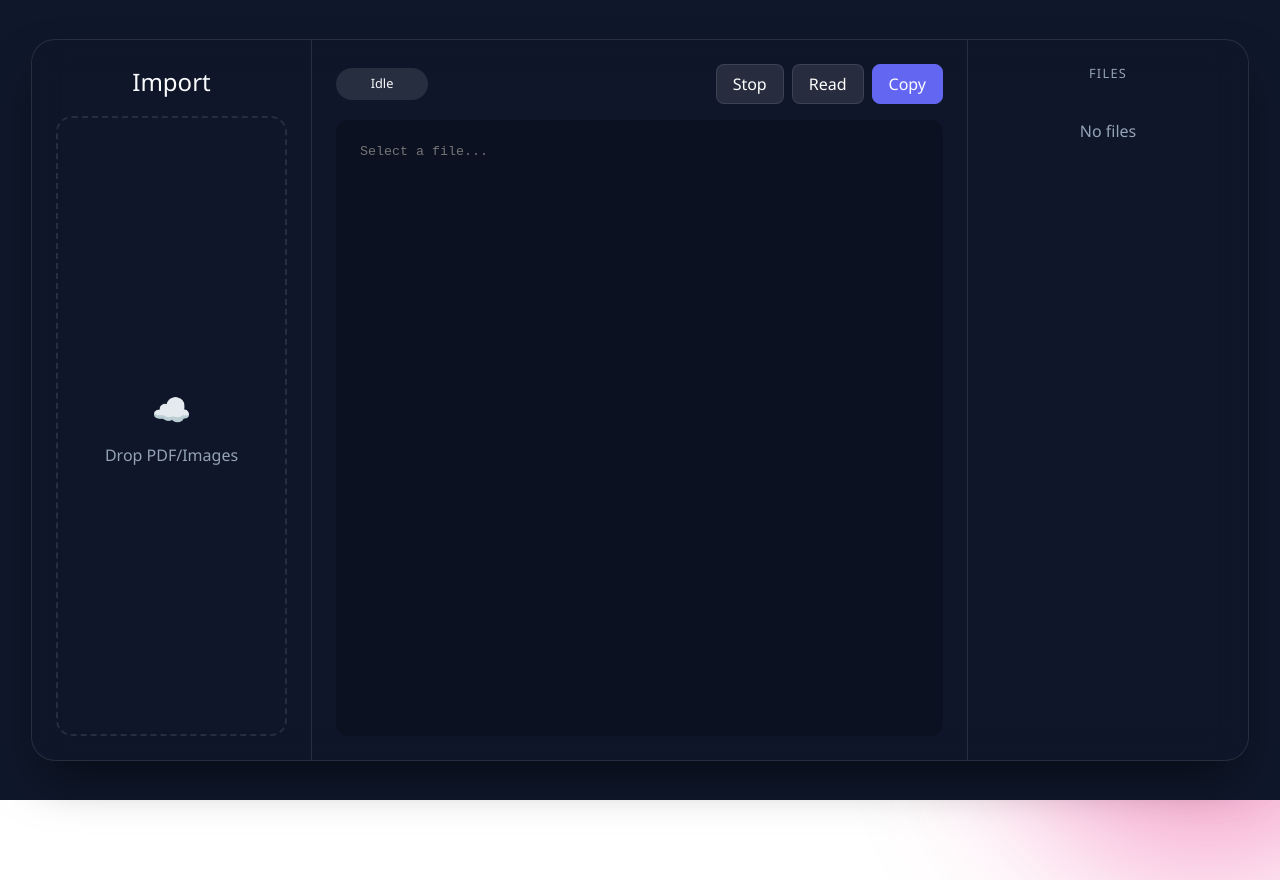
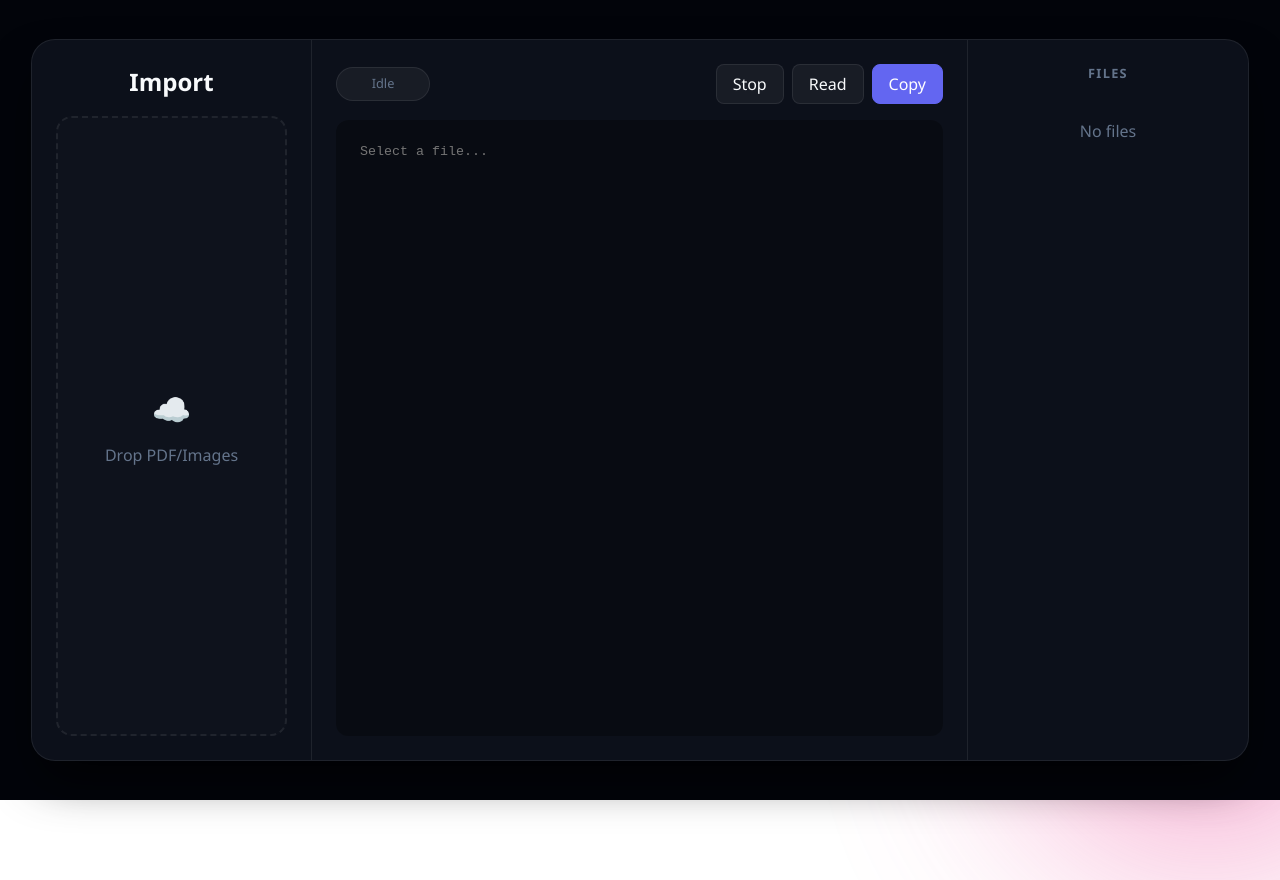
Before and after one commit to Error10H1/Batch-PDF-Converter, a React (Vite) app: page / in a window 1280 px wide. Shown: the top 880 px of the page. Built offline with nearby package versions, Linux system fonts and the light colour scheme.

Commit message:
Update App.jsx

```diff
--- a/src/App.jsx
+++ b/src/App.jsx
@@ -1,15 +1,19 @@
 import React, { useState, useEffect } from 'react';
 
-// --- CSS Styles (Glassmorphism, Centering & Mobile Responsive) ---
+// --- CSS Styles (Deep Dark Theme + Glassmorphism + Mobile Layout) ---
 const styles = `
   :root {
     --primary: #6366f1;
     --accent-pink: #ec4899;
-    --bg-dark: #0f172a;
+
+    /* UPDATED: Deep Dark Palette */
+    --bg-dark: #02040a;         /* Deep Navy/Black */
     --text-main: #f8fafc;
-    --text-muted: #94a3b8;
-    --glass-bg: rgba(15, 23, 42, 0.6);
-    --glass-border: rgba(255, 255, 255, 0.1);
+    --text-muted: #64748b;
+
+    /* UPDATED: Darker, more opaque glass */
+    --glass-bg: rgba(13, 17, 28, 0.95);
+    --glass-border: rgba(255, 255, 255, 0.08);
   }
 
   /* FIXED: Added Flex Centering to Body so the app sits in the middle of the screen */
@@ -32,24 +36,29 @@ const styles = `
     width: 95vw;
     height: 90vh;
     background: var(--glass-bg);
-    backdrop-filter: blur(16px);
+    backdrop-filter: blur(20px); /* Increased blur for dark mode */
     border: 1px solid var(--glass-border);
     border-radius: 24px;
-    box-shadow: 0 25px 50px -12px rgba(0, 0, 0, 0.5);
+    box-shadow: 0 25px 50px -12px rgba(0, 0, 0, 0.8); /* Darker shadow */
     display: grid;
     grid-template-columns: 280px 1fr 280px;
     overflow: hidden;
     color: var(--text-main);
-    /* removed margin: 5vh auto since body handles centering now */
   }
 
-  .col { padding: 1.5rem; display: flex; flex-direction: column; border-right: 1px solid var(--glass-border); position: relative; }
+  .col {
+    padding: 1.5rem;
+    display: flex;
+    flex-direction: column;
+    border-right: 1px solid var(--glass-border);
+    position: relative;
+  }
   .col:last-child { border-right: none; }
 
   /* Typography & Centering */
   h2, h3 {
     text-align: center !important; width: 100%; margin: 0 0 1rem 0;
-    font-weight: 500; display: block;
+    font-weight: 600; display: block;
   }
   h3 { text-transform: uppercase; font-size: 0.8rem; color: var(--text-muted); letter-spacing: 0.1em; }
 
@@ -67,30 +76,43 @@ const styles = `
   }
 
   .status-badge {
-    background: rgba(255,255,255,0.1); padding: 0 16px; height: 32px;
+    background: rgba(255,255,255,0.05);
+    border: 1px solid var(--glass-border);
+    padding: 0 16px; height: 32px;
     border-radius: 20px; font-size: 0.8rem; display: inline-flex;
     align-items: center; justify-content: center; min-width: 60px;
     white-space: nowrap;
+    color: var(--text-muted);
   }
 
   .drop-zone {
     flex: 1; border: 2px dashed var(--glass-border); border-radius: 16px;
     display: flex; flex-direction: column; align-items: center; justify-content: center;
     cursor: pointer; transition: all 0.2s; color: var(--text-muted); text-align: center;
+    background: rgba(255,255,255,0.01);
   }
-  .drop-zone:hover { border-color: var(--primary); background: rgba(99, 102, 241, 0.1); color: white; }
+  .drop-zone:hover {
+    border-color: var(--primary);
+    background: rgba(99, 102, 241, 0.05);
+    color: white;
+  }
 
   .btn {
-    background: rgba(255,255,255,0.1); border: 1px solid var(--glass-border); color: white;
+    background: rgba(255,255,255,0.05);
+    border: 1px solid var(--glass-border);
+    color: var(--text-main);
     padding: 8px 16px; border-radius: 8px; cursor: pointer;
     display: flex; align-items: center; justify-content: center; gap: 8px;
     white-space: nowrap;
   }
-  .btn:hover { background: rgba(255,255,255,0.2); }
-  .btn-primary { background: var(--primary); border-color: var(--primary); }
+  .btn:hover { background: rgba(255,255,255,0.1); border-color: rgba(255,255,255,0.2); }
+  .btn-primary { background: var(--primary); border-color: var(--primary); color: white; }
+  .btn-primary:hover { background: #4f46e5; border-color: #4f46e5; }
 
   textarea {
-    width: 100%; height: 100%; background: rgba(0,0,0,0.2); border: none;
+    width: 100%; height: 100%;
+    background: rgba(0,0,0,0.3); /* Darker textarea background */
+    border: none;
     color: var(--text-main); padding: 1.5rem; resize: none; outline: none;
     font-family: 'Courier New', monospace; border-radius: 12px;
     overflow-y: auto;
@@ -98,18 +120,22 @@ const styles = `
 
   /* Custom Scrollbar Styling */
   textarea::-webkit-scrollbar { width: 8px; }
-  textarea::-webkit-scrollbar-track { background: rgba(255,255,255,0.05); border-radius: 0 12px 12px 0; }
-  textarea::-webkit-scrollbar-thumb { background: rgba(255,255,255,0.2); border-radius: 4px; }
-  textarea::-webkit-scrollbar-thumb:hover { background: rgba(255,255,255,0.3); }
+  textarea::-webkit-scrollbar-track { background: rgba(0,0,0,0.2); border-radius: 0 12px 12px 0; }
+  textarea::-webkit-scrollbar-thumb { background: rgba(255,255,255,0.1); border-radius: 4px; }
+  textarea::-webkit-scrollbar-thumb:hover { background: rgba(255,255,255,0.2); }
 
   .file-tab {
-    padding: 12px; background: rgba(255,255,255,0.05); border-radius: 8px;
+    padding: 12px;
+    background: rgba(255,255,255,0.03);
+    border-radius: 8px;
     cursor: pointer; margin-bottom: 8px; transition: 0.2s; display: flex;
     justify-content: space-between; align-items: center;
+    color: var(--text-muted);
   }
-  .file-tab.active { background: rgba(99, 102, 241, 0.2); border: 1px solid var(--primary); }
+  .file-tab:hover { background: rgba(255,255,255,0.08); color: var(--text-main); }
+  .file-tab.active { background: rgba(99, 102, 241, 0.15); border: 1px solid var(--primary); color: var(--text-main); }
 
-  .blob { position: absolute; border-radius: 50%; filter: blur(80px); opacity: 0.5; z-index: -1; }
+  .blob { position: absolute; border-radius: 50%; filter: blur(100px); opacity: 0.4; z-index: -1; }
 
   .progress-bar {
     height: 4px;
@@ -181,7 +207,7 @@ const styles = `
     /* 3. Bottom Section: Files */
     .col:nth-child(3) {
       border-bottom: none;
-      background: rgba(0,0,0,0.2);
+      background: rgba(0,0,0,0.3); /* Slightly darker mobile drawer */
     }
     .col:nth-child(3) h3 {
       text-align: left !important;
```
